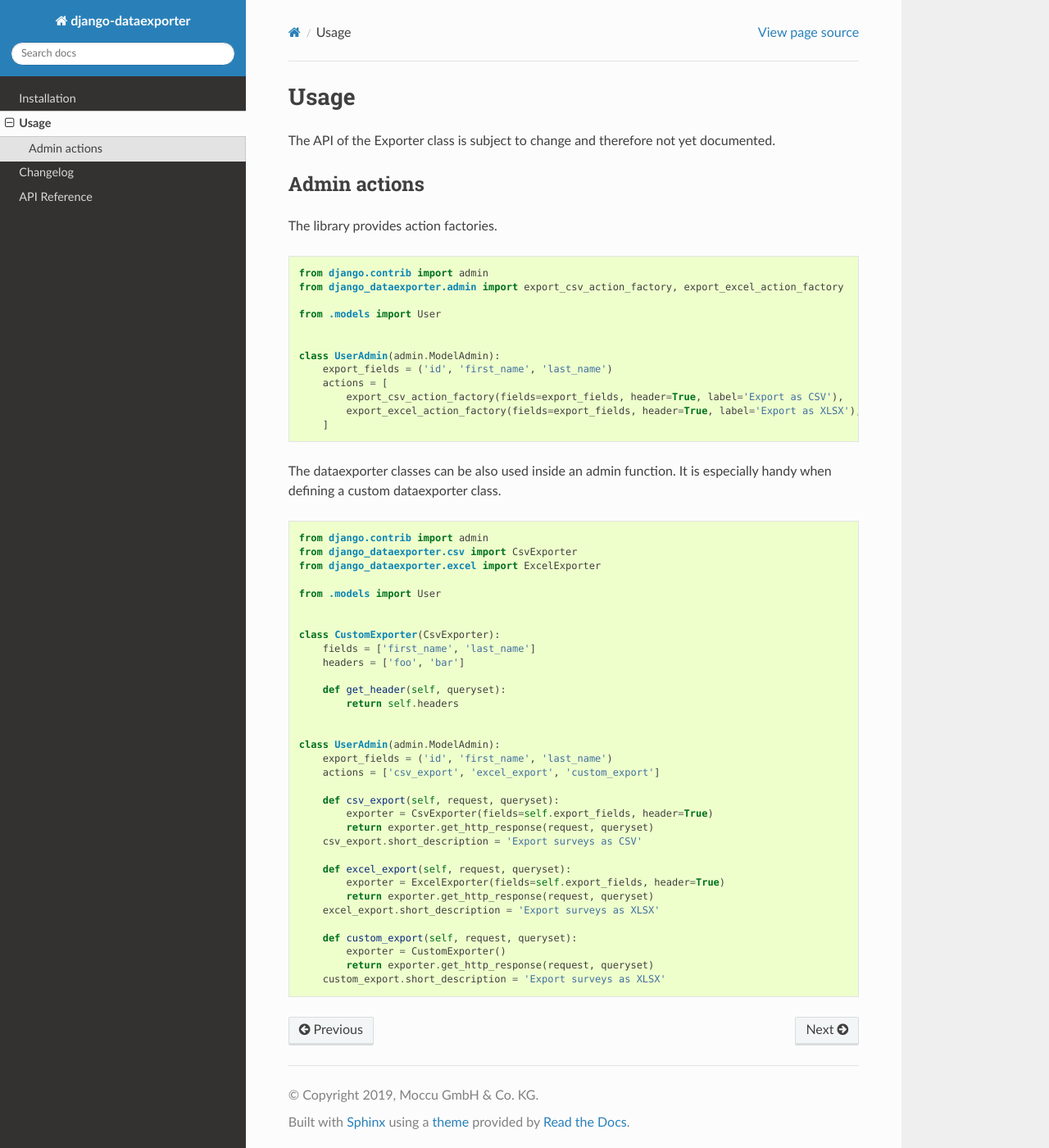
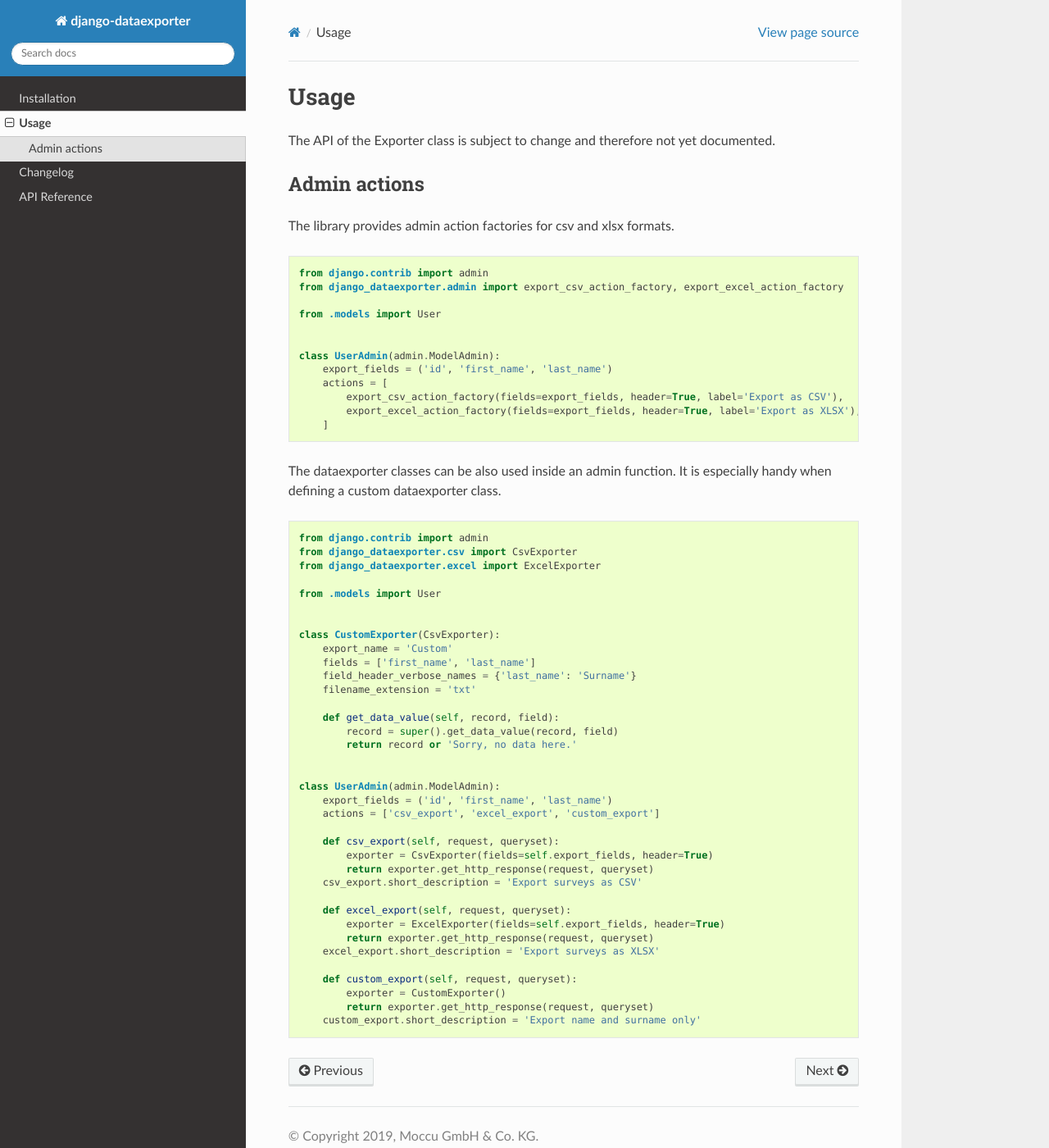
Before and after one commit to lenarother/django-dataexporter, a Sphinx documentation site: the page built from docs/usage.rst, in a window 1280 px wide and 1400 px high. Shown: the whole window at 82% size. Built offline with Sphinx 7.4.7 and the Read the Docs theme 2.0.0, drawn with Linux system fonts in a browser that asks for light colours; pages that are not in the unit, such as notebooks, are missing from menus.

Commit message:
Add custom exporter example (#1)

```diff
--- a/docs/usage.rst
+++ b/docs/usage.rst
@@ -7,7 +7,7 @@ The API of the Exporter class is subject to change and therefore not yet documen
 Admin actions
 -------------
 
-The library provides action factories.
+The library provides admin action factories for csv and xlsx formats.
 
 .. code-block:: python
 
@@ -38,11 +38,14 @@ It is especially handy when defining a custom dataexporter class.
 
 
     class CustomExporter(CsvExporter):
+        export_name = 'Custom'
         fields = ['first_name', 'last_name']
-        headers = ['foo', 'bar']
+        field_header_verbose_names = {'last_name': 'Surname'}
+        filename_extension = 'txt'
 
-        def get_header(self, queryset):
-            return self.headers
+        def get_data_value(self, record, field):
+            record = super().get_data_value(record, field)
+            return record or 'Sorry, no data here.'
 
 
     class UserAdmin(admin.ModelAdmin):
@@ -62,4 +65,4 @@ It is especially handy when defining a custom dataexporter class.
         def custom_export(self, request, queryset):
             exporter = CustomExporter()
             return exporter.get_http_response(request, queryset)
-        custom_export.short_description = 'Export surveys as XLSX'
+        custom_export.short_description = 'Export name and surname only'
```
